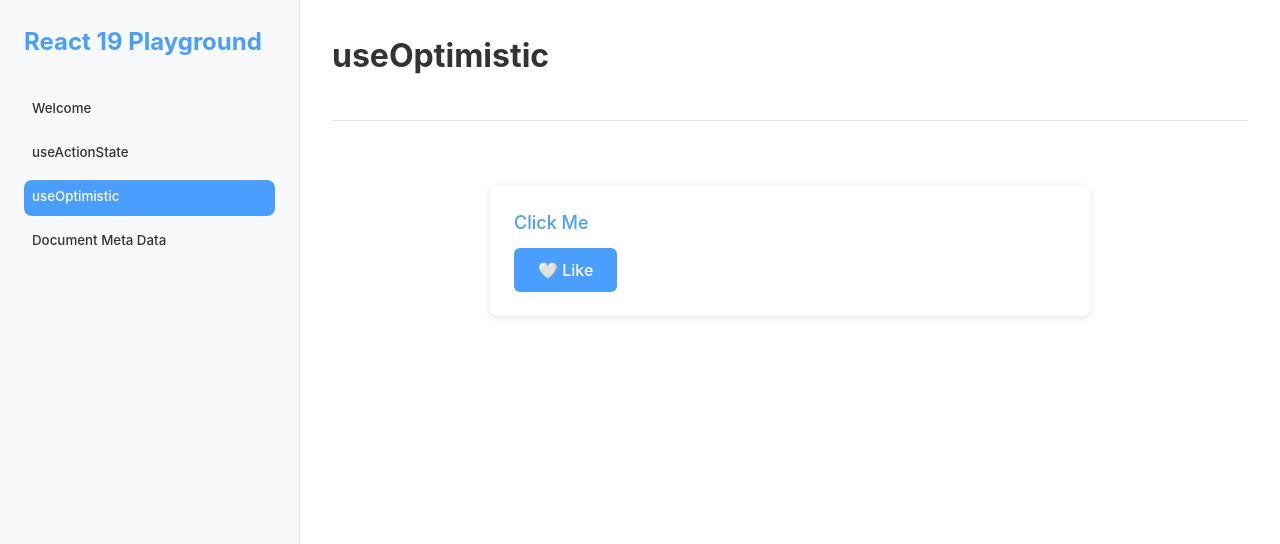
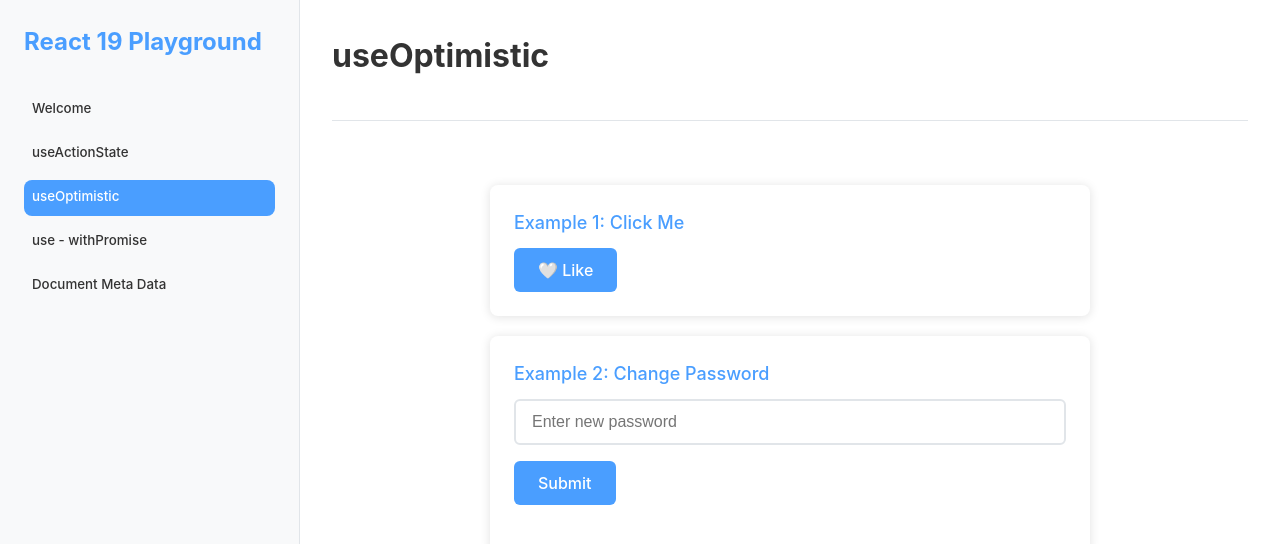
Before and after one commit to ZAKdev/what-is-new-in-react-19, a React app: page / in a window 1280 px wide. Both pictures are taken after a click on the button "useOptimistic". Shown: the top 544 px of the page. Built offline with nearby package versions, Linux system fonts and the light colour scheme.

Commit message:
created use api example

```diff
--- a/src/App.tsx
+++ b/src/App.tsx
@@ -7,7 +7,10 @@ import MainContent from './components/layout/MainContent';
 import WelcomeDemo from './components/demos/WelcomeDemo';
 import DocumentMetaData from './components/demos/DocumentMetaData/DocumentMetaData';
 import UseActionState from './components/demos/actions/UseActionState';
-import OptimisticComp from './components/demos/OptimisticComp/OptimisticComp';
+import LikeComp from './components/demos/OptimisticComp/LikeComp';
+import PasswordChange from './components/demos/OptimisticComp/PasswordChange';
+import UsersList from './components/demos/useApi/UsersList';
+import OldUsersList from './components/demos/useApi/OldUsersList';
 import { DemoItem } from './types';
 import { AppContainer } from './App.styles';
 
@@ -25,7 +28,21 @@ const demoItems: DemoItem[] = [
     {
         id: 'optimistic-comp',
         title: 'useOptimistic',
-        component: () => <OptimisticComp />,
+        component: () => (
+            <div>
+                <LikeComp />
+                <PasswordChange />
+            </div>
+        ),
+    },
+    {
+        id: 'use-api',
+        title: 'use - withPromise',
+        component: () => (
+            <div>
+                <UsersList />
+            </div>
+        ),
     },
     {
         id: 'meta-data',
--- a/src/components/demos/OptimisticComp/OptimisticComp.tsx
+++ b/src/components/demos/OptimisticComp/LikeComp.tsx
@@ -1,23 +1,16 @@
-import { JSX, useOptimistic, useState, startTransition } from 'react';
+import { JSX, useOptimistic, useState } from 'react';
 
-const OptimisticComp = (): JSX.Element => {
+const LikeComp = (): JSX.Element => {
     const [isLiked, setIsLiked] = useState(false);
-
-    const [optimisticLiked, setOptimisticLiked] = useOptimistic(
-        isLiked,
-        (currentState: boolean, optimisticValue: boolean) => {
-            return optimisticValue;
-        }
-    );
+    const [optimisticLiked, setOptimisticLiked] = useOptimistic(isLiked);
 
     const submitAction = async () => {
-        startTransition(() => {
-            setOptimisticLiked(!isLiked);
-        });
+        setOptimisticLiked(!isLiked);
 
         try {
             await new Promise(resolve => setTimeout(resolve, 1000));
             if (Math.random() < 0.5) throw new Error('Failed');
+
             setIsLiked((prevState) => !prevState);
         } catch (error) {
             console.error('Like failed:', error);
@@ -26,7 +19,7 @@ const OptimisticComp = (): JSX.Element => {
 
     return (
         <div className="container">
-            <h2 className="subtitle">Click Me</h2>
+            <h2 className="subtitle">Example 1: Click Me</h2>
             <form action={submitAction}>
                 <button className="btn btn-primary" type='submit'>
                     {optimisticLiked ? '❤️ Liked' : '🤍 Like'}
@@ -36,4 +29,4 @@ const OptimisticComp = (): JSX.Element => {
     );
 };
 
-export default OptimisticComp;
+export default LikeComp;
--- /dev/null
+++ b/src/components/demos/OptimisticComp/PasswordChange.tsx
@@ -0,0 +1,62 @@
+import { JSX, useOptimistic, useState } from 'react';
+
+interface IMessage {
+    isSuccess: boolean;
+    message?: string;
+}
+
+const UseActionState = (): JSX.Element => {
+    const [success, setSuccess] = useState<IMessage>();
+    const [optimisticMessage, setOptimisticMessage] = useOptimistic(success);
+
+    const submitHandler = async () => {
+        setOptimisticMessage({
+            isSuccess: true,
+            message: 'Check your email for new reset password link'
+        });
+
+        try {
+            await new Promise(resolve => setTimeout(resolve, 1000));
+            if (Math.random() < 0.5) throw new Error('Failed'); // Probability to be failed
+
+            setSuccess({
+                isSuccess: true,
+                message: 'Check your email for new reset password link'
+            });
+        } catch (error) {
+            console.error('Password Update Failed:', error);
+            setSuccess({
+                isSuccess: false,
+                message: 'Try again later.'
+            });
+        }
+    };
+
+    return (
+        <div className="container">
+            <div className="section">
+                <h2 className="subtitle">Example 2: Change Password</h2>
+                <form action={submitHandler}>
+                    <div className="form-group">
+                        <input
+                            className="form-input"
+                            type="password"
+                            name="password"
+                            placeholder="Enter new password"
+                        />
+                    </div>
+                    <button className="btn btn-primary" type="submit">
+                        {false ? 'Submitting...' : 'Submit'}
+                    </button>
+                    {optimisticMessage && (
+                        <div className={`alert ${optimisticMessage.isSuccess ? 'alert-info' : 'alert-error'}`}>
+                            <strong>Message:</strong> {optimisticMessage.message}
+                        </div>
+                    )}
+                </form>
+            </div>
+        </div>
+    );
+};
+
+export default UseActionState;
--- /dev/null
+++ b/src/components/demos/useApi/OldUsersList.tsx
@@ -0,0 +1,31 @@
+import { JSX, useEffect, useState } from 'react';
+import getUserApi, { IUser } from './userData';
+
+const UsersList = (): JSX.Element => {
+    const [users, setUsers] = useState<IUser[]>([]);
+
+    const getUsers = async () => {
+        const users = await getUserApi;
+        setUsers(users);
+    }
+
+    useEffect(() => {
+        getUsers();
+    }, [])
+
+    return (
+        <div>
+            <h2 className="subtitle">Users List</h2>
+            {users.map((user) => {
+                return (
+                    <div className='card' key={user.id}>
+                        <div className='card-title'>{user.name}</div>
+                        <div>{user.address}</div>
+                    </div>
+                );
+            })}
+        </div>
+    )
+};
+
+export default UsersList;
--- /dev/null
+++ b/src/components/demos/useApi/UsersList.tsx
@@ -0,0 +1,32 @@
+import { JSX, use, Suspense } from 'react';
+import getUserApi, { IUser } from './userData';
+
+const UsersList = (): JSX.Element => {
+    const users = use<IUser[]>(getUserApi);
+
+    return (
+        <div>
+            {users.map((user) => {
+                return (
+                    <div className='card' key={user.id}>
+                        <div className='card-title'>{user.name}</div>
+                        <div>{user.address}</div>
+                    </div>
+                );
+            })}
+        </div>
+    );
+}
+
+const UsersContainer = (): JSX.Element => {
+    return (
+        <>
+            <h2 className="subtitle">Users List</h2>
+            <Suspense fallback={<div>Loading...</div>}>
+                <UsersList/>
+            </Suspense>
+        </>
+    )
+}
+
+export default UsersContainer;
--- /dev/null
+++ b/src/components/demos/useApi/userData.ts
@@ -0,0 +1,26 @@
+export interface IUser {
+    id: string;
+    name: string;
+    address: string;
+}
+
+const usersData: IUser[] = [
+    {
+        id: "001",
+        name: "John",
+        address: "Munich, Germany",
+    },
+    {
+        id: "002",
+        name: "Alex",
+        address: "Karlsruhe, Germany",
+    },
+];
+
+export const getUserApi = new Promise<IUser[]>((resolve) =>
+    setTimeout(() => {
+        resolve(usersData);
+    }, 2000)
+);
+
+export default getUserApi;
--- a/src/styles/global.css
+++ b/src/styles/global.css
@@ -7,7 +7,8 @@
     padding: 24px;
     background: white;
     border-radius: 8px;
-    box-shadow: 0 2px 8px rgba(0, 0, 0, 0.1);
+    box-shadow: 0 1px 10px 1px rgba(0, 0, 0, 0.1);
+    margin-bottom: 20px;
 }
 
 .section {
```
Also changed, not shown: src/components/demos/useApi/UseContext.tsx (added).
